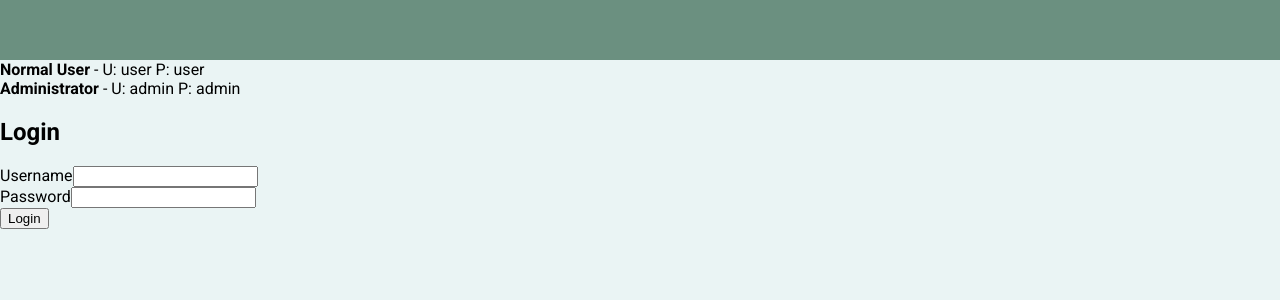
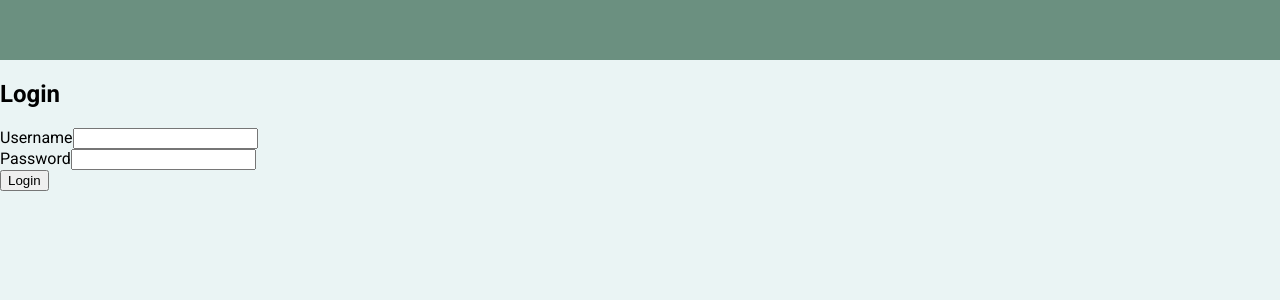
Before and after one commit to SinyTim/Trucking, a React (Create React App) app in the folder client/trucking/: page /login in a window 1280 px wide. Shown: the top 300 px of the page. Built offline with nearby package versions, Linux system fonts and the light colour scheme.

Commit message:
Carrier. Cargoes checkbox Admin. "+" elimination LoginPage. hint elimination

```diff
--- a/client/trucking/src/app/Cargo/Cargo.js
+++ b/client/trucking/src/app/Cargo/Cargo.js
@@ -11,6 +11,7 @@ export default class Cargo extends React.Component {
             editMode: false,
             cargo: props.cargo,
             ownerId: props.ownerId,
+            ownerRole: props.ownerRole,
         };
     }
 
@@ -163,6 +164,8 @@ export default class Cargo extends React.Component {
                             }}
                             onClick={this.saveChangesInCurrentCargo.bind(this)}> OK </Button>
 
+                    { this.state.ownerRole === 'Carrier' && <input type="checkbox"/> }
+
                     <div style={{flex: 1, display: 'flex', flexDirection: 'row'}}>
                         <h1 id={this.state.cargo.id + 'name'} style={{
                             margin: '0 0 0 40px',
--- a/client/trucking/src/app/Cargo/CargoPage.js
+++ b/client/trucking/src/app/Cargo/CargoPage.js
@@ -26,7 +26,8 @@ export class CargoPage extends React.Component {
     }
 
     createCargo(cargo) {
-        return <Cargo cargo={cargo} key={cargo.id} ownerId={this.state.currentUser.id}/>;
+        return <Cargo cargo={cargo} key={cargo.id} ownerId={this.state.currentUser.id}
+                      ownerRole={this.state.currentUser.role}/>;
     }
 
     createCargoes(cargoes) {
@@ -140,6 +141,7 @@ export class CargoPage extends React.Component {
                         {this.state.cargoes.length ? this.state.cargoes.map(cargo => this.createCargo(cargo))
                             : <span> Loading...</span>}
                     </div>
+                    {this.state.currentUser.role !== 'Admin' &&
                     <div style={{position: 'sticky', bottom: '100px'}}>
 
                         <div style={{
@@ -168,6 +170,7 @@ export class CargoPage extends React.Component {
                             {addDialog}
                         </div>
                     </div>
+                    }
                 </div>
             </div>
         );
--- a/client/trucking/src/app/login/LoginPage.js
+++ b/client/trucking/src/app/login/LoginPage.js
@@ -15,10 +15,6 @@ class LoginPage extends React.Component {
     render() {
         return (
             <div>
-                <div className="alert alert-info">
-                    <strong>Normal User</strong> - U: user P: user<br />
-                    <strong>Administrator</strong> - U: admin P: admin
-                </div>
                 <h2>Login</h2>
                 <Formik
                     initialValues={{
```
